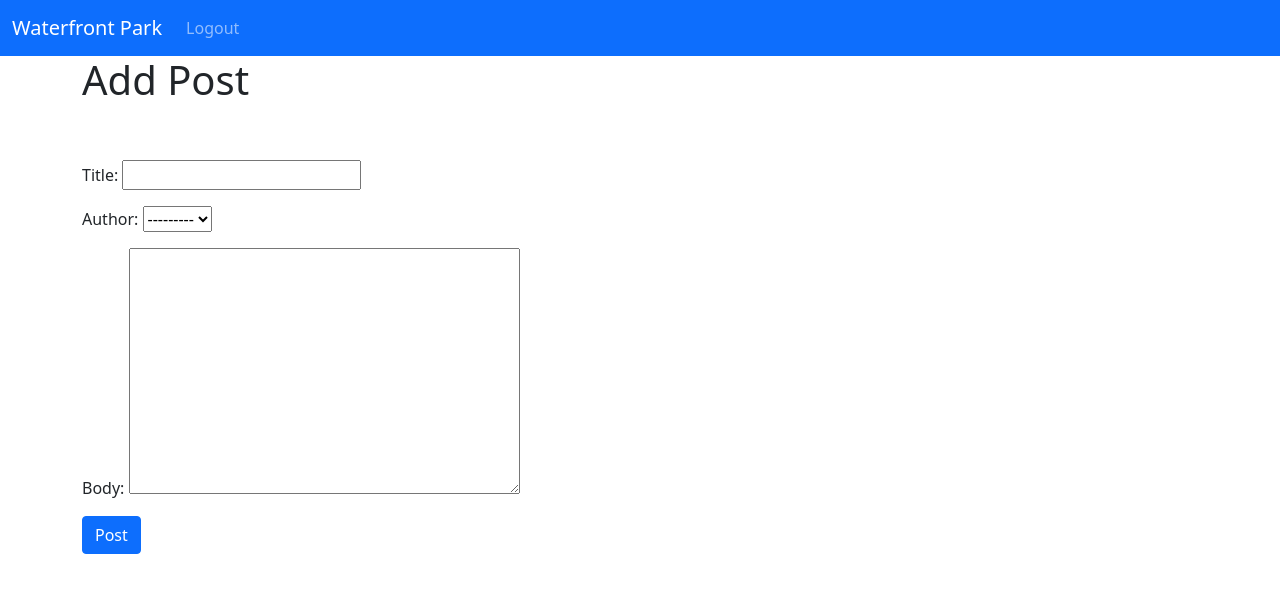
After one commit to adc129/waterfrontpark, a Django app: page /add_post/ in a window 1280 px wide. The commit adds this page. Shown: the top 593 px of the page. Run offline with Django 4.2, Linux system fonts and the light colour scheme; data comes from the database, SQL or seed files in the repository; both versions use the stored data as it was after the commit.

Commit message:
add post working
button to add new posts

```diff
--- a/website/core/models.py
+++ b/website/core/models.py
@@ -1,11 +1,19 @@
+from audioop import reverse
+from datetime import datetime
 from django.db import models
 from django.contrib.auth.models import User
+from django.urls import reverse
 # Create your models here.
 
 class Post(models.Model):
     title = models.CharField(max_length=255)
     author = models.ForeignKey(User, on_delete=models.CASCADE)
     body = models.TextField()
+    updated_on = models.DateTimeField(auto_now= True)
+    created_on = models.DateTimeField(auto_now_add=True)
 
     def _str_(self):
         return self.title + '|' + str(self.author)
+
+    def get_absolute_url(self):
+        return reverse('blog-details', args=(str(self.id)))
--- /dev/null
+++ b/website/core/templates/add_blog.html
@@ -0,0 +1,12 @@
+{% extends 'base.html' %}
+{% block content %}
+
+
+<h1>Add Post</h1>
+<br/><br/>
+<form method="POST">
+{% csrf_token %}
+{{form.as_p}}
+<button class="btn btn-primary">Post</button>
+
+{% endblock %}
--- /dev/null
+++ b/website/core/templates/base.html
@@ -0,0 +1,44 @@
+<!doctype html>
+<html lang="en">
+  <head>
+    <!-- Required meta tags -->
+    <meta charset="utf-8">
+    <meta name="viewport" content="width=device-width, initial-scale=1">
+
+    <!-- Bootstrap CSS -->
+    <link href="https://cdn.jsdelivr.net/npm/bootstrap@5.1.3/dist/css/bootstrap.min.css" rel="stylesheet" integrity="sha384-1BmE4kWBq78iYhFldvKuhfTAU6auU8tT94WrHftjDbrCEXSU1oBoqyl2QvZ6jIW3" crossorigin="anonymous">
+
+    <title>{% block title %} Waterfront Park {% endblock %}</title>
+  </head>
+  <body>
+    <nav class="navbar navbar-expand-lg navbar-dark bg-primary">
+        <div class="container-fluid">
+          <a class="navbar-brand" href="{% url 'home' %}">Waterfront Park</a>
+          <button class="navbar-toggler" type="button" data-bs-toggle="collapse" data-bs-target="#navbarSupportedContent" aria-controls="navbarSupportedContent" aria-expanded="false" aria-label="Toggle navigation">
+            <span class="navbar-toggler-icon"></span>
+          </button>
+          <div class="collapse navbar-collapse" id="navbarSupportedContent">
+            <ul class="navbar-nav me-auto mb-2 mb-lg-0">
+              <li class="nav-item">
+                <a class="nav-link" href="#">Logout</a>
+              </li>
+            </ul>
+          </div>
+        </div>
+      </nav>
+      <div class="container">
+{% block content %}
+{% endblock %}
+</div>
+    <!-- Optional JavaScript; choose one of the two! -->
+
+    <!-- Option 1: Bootstrap Bundle with Popper -->
+    <script src="https://cdn.jsdelivr.net/npm/bootstrap@5.1.3/dist/js/bootstrap.bundle.min.js" integrity="sha384-ka7Sk0Gln4gmtz2MlQnikT1wXgYsOg+OMhuP+IlRH9sENBO0LRn5q+8nbTov4+1p" crossorigin="anonymous"></script>
+
+    <!-- Option 2: Separate Popper and Bootstrap JS -->
+    <!--
+    <script src="https://cdn.jsdelivr.net/npm/@popperjs/core@2.10.2/dist/umd/popper.min.js" integrity="sha384-7+zCNj/IqJ95wo16oMtfsKbZ9ccEh31eOz1HGyDuCQ6wgnyJNSYdrPa03rtR1zdB" crossorigin="anonymous"></script>
+    <script src="https://cdn.jsdelivr.net/npm/bootstrap@5.1.3/dist/js/bootstrap.min.js" integrity="sha384-QJHtvGhmr9XOIpI6YVutG+2QOK9T+ZnN4kzFN1RtK3zEFEIsxhlmWl5/YESvpZ13" crossorigin="anonymous"></script>
+    -->
+  </body>
+</html>
--- a/website/core/templates/blog_details.html
+++ b/website/core/templates/blog_details.html
@@ -1,3 +1,9 @@
+{% extends 'base.html' %}
+{% block title %}{{post.title}}{% endblock %}
+{% block content %}
+
 <h1>{{ post.title }}</h1>
 <small>By: {{ post.author.first_name }}</small><br/>
 {{ post.body }}
+
+{% endblock %}
--- a/website/core/urls.py
+++ b/website/core/urls.py
@@ -14,9 +14,10 @@ Including another URLconf
     2. Add a URL to urlpatterns:  path('blog/', include('blog.urls'))
 """
 from django.urls import path
-from .views import HomeView, BlogDetailView
+from .views import HomeView, BlogDetailView, AddBlogView
 
 urlpatterns = [
     path('', HomeView.as_view(), name="home"),
     path('blog/<int:pk>', BlogDetailView.as_view(), name="blog-details"),
+    path('add_post/', AddBlogView.as_view(), name="add_post"),
 ]
--- a/website/core/views.py
+++ b/website/core/views.py
@@ -1,5 +1,5 @@
 from django.shortcuts import render
-from django.views.generic import ListView, DetailView
+from django.views.generic import ListView, DetailView, CreateView
 from .models import Post
 
 
@@ -10,3 +10,8 @@ class HomeView(ListView):
 class BlogDetailView(DetailView):
     model = Post
     template_name = 'blog_details.html'
+
+class AddBlogView(CreateView):
+    model = Post
+    template_name = 'add_blog.html'
+    fields = '__all__'
```
Also changed, not shown: website/core/templates/home.html (+9 -1 lines), website/core/migrations/0002_post_created_on_post_updated_on.py (added), website/db.sqlite3.
